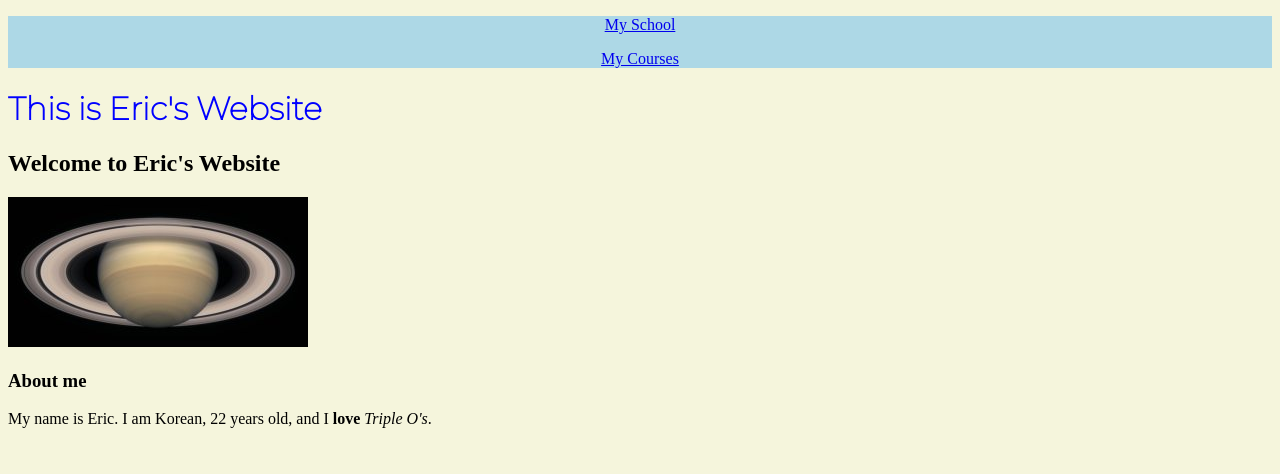
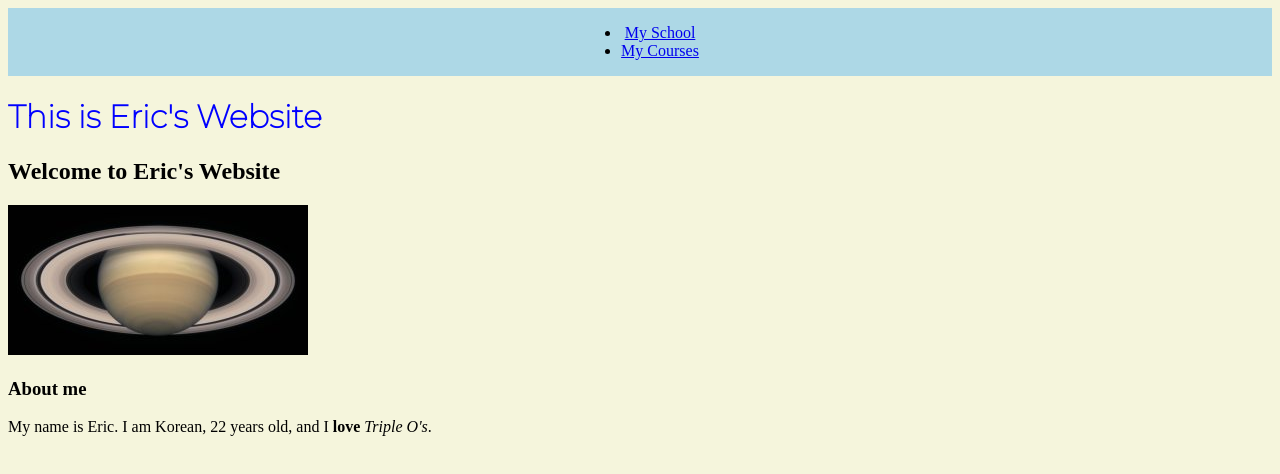
Before and after one commit to erickim00/lab5, a plain HTML site: page index.html in a window 1280 px wide. Drawn offline with Linux system fonts and the light colour scheme.

Commit message:
More edits

```diff
--- a/css/stylesheet.css
+++ b/css/stylesheet.css
@@ -8,6 +8,9 @@ nav{
     background-color: lightblue;
     text-align: center;
 }
+ul{
+    display: inline-block;
+}
 .headerindex{
     font-family: 'Montserrat', sans-serif;
 }
--- a/index.html
+++ b/index.html
@@ -2,15 +2,18 @@
 <html lang="en-US">
   <head>
     <title>My Website</title>
+    <link href="https://fonts.googleapis.com/css2?family=Montserrat:wght@100&display=swap" rel="stylesheet">
     <link href="css/stylesheet.css" rel="stylesheet">
-    <link href="https://fonts.googleapis.com/css2?family=Montserrat:wght@100&display=swap" rel="stylesheet">
   </head>
 
   <body>
-    <nav class ="nav">
-      <a href ="misc/school.html"><p>My School</p></a>
-      <a href ="misc/courses.html"><p>My Courses</p></a>
+    <nav>
+      <ul>
+        <li><a href ="misc/school.html"> My School </a></li>
+        <li><a href ="misc/courses.html"> My Courses </a></li>
+      </ul>
     </nav>
+
     <header>
       <h1 class ="headerindex">This is Eric's Website</h1>
       <h2>Welcome to Eric's Website</h2>
```
